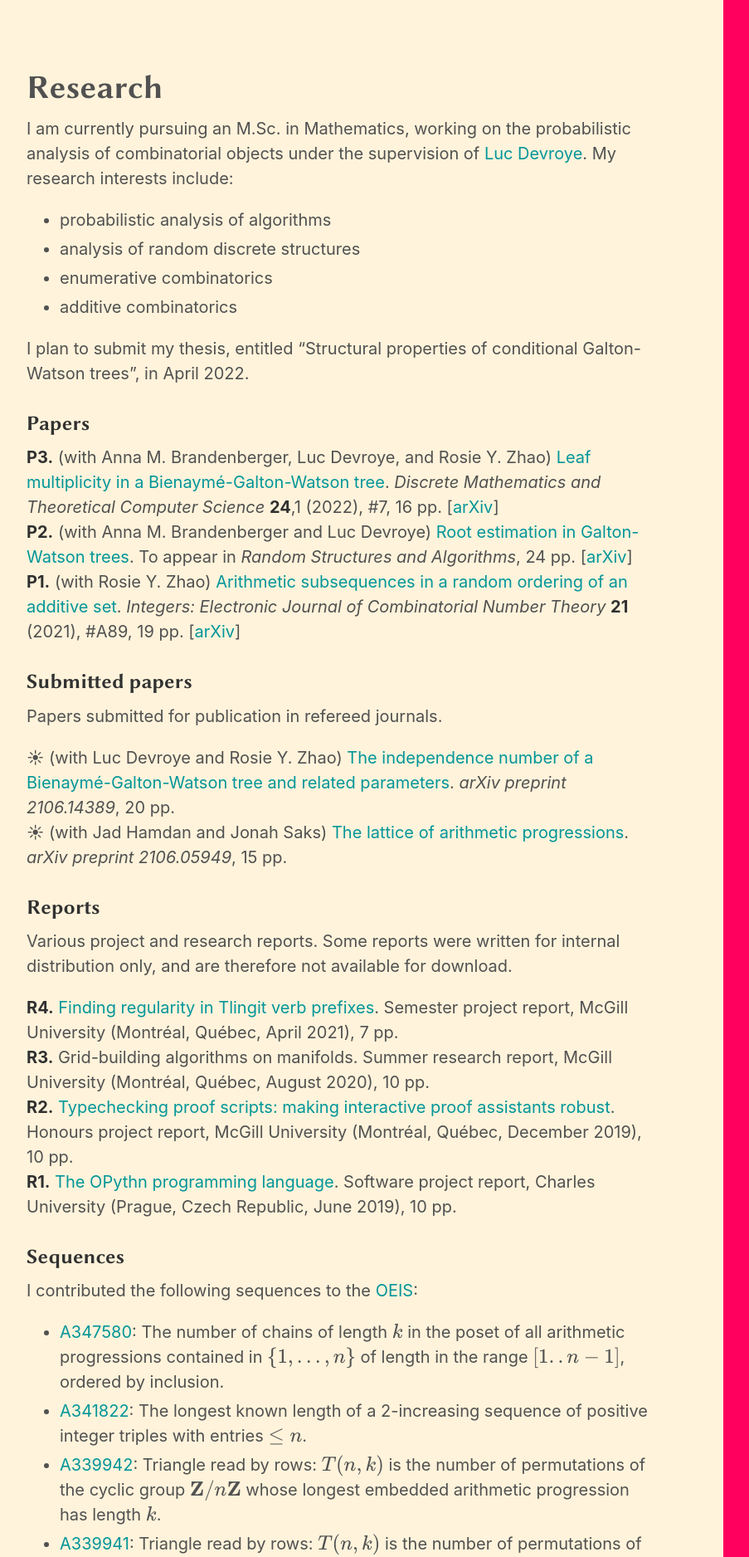
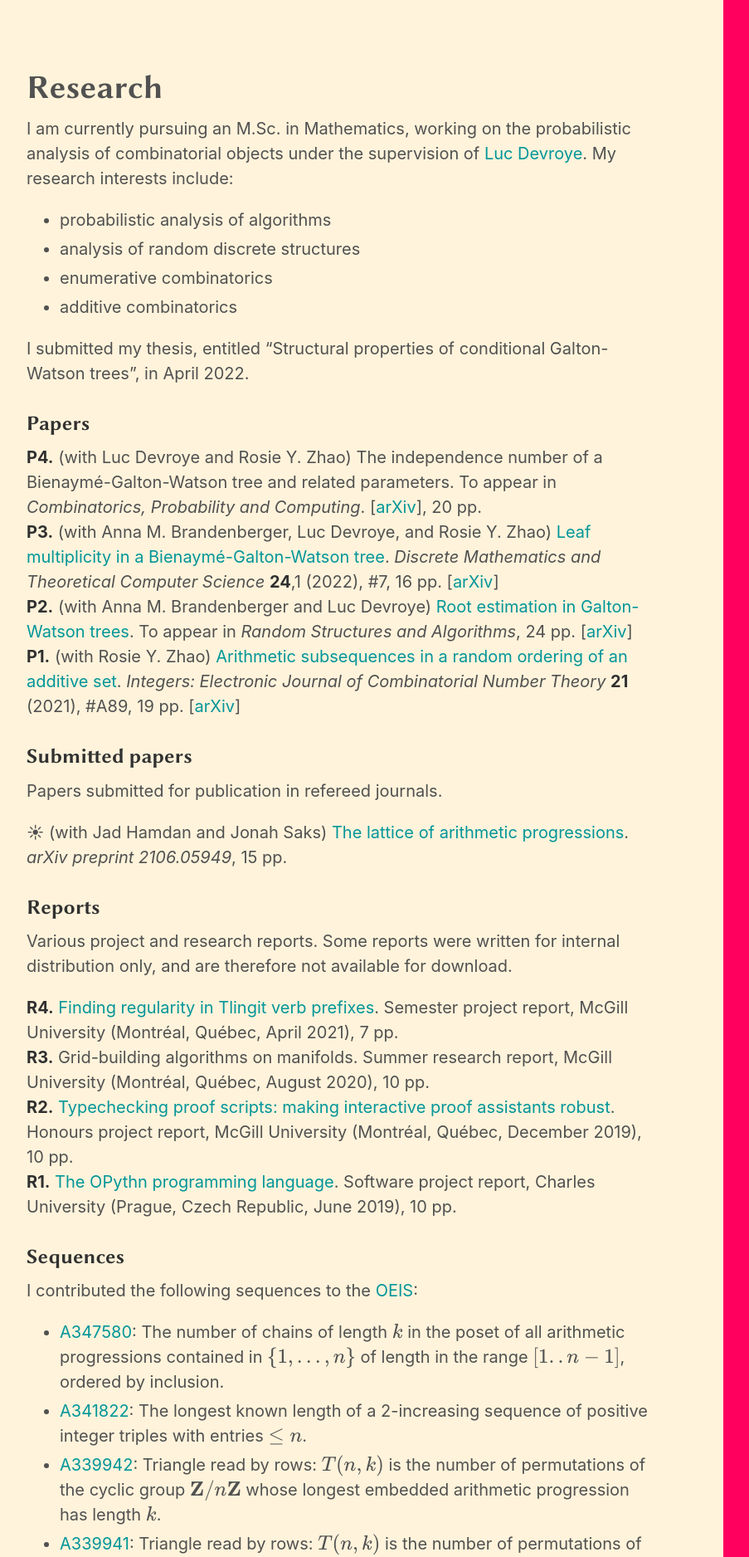
Before and after one commit to marcelgoh/marcelgoh.github.io, a Jekyll site: the page built from research/index.md, in a window 1280 px wide. Shown: the top 1876 px of the page at 83% size, without its empty margins (48-951 px from the left). Built offline with Jekyll 4.4.1, drawn with Linux system fonts in a browser that asks for light colours; some web fonts are replaced; formulas are drawn with MathJax 3; a script that is not in the unit is left out.

Commit message:
New paper

```diff
--- a/home/index.html
+++ b/home/index.html
@@ -165,6 +165,7 @@ If my grandmother had wheels, she would have been a bike.
         &bull; <a href="https://www.goodreads.com/">Goodreads</a>
         &bull; <a href="https://www.duolingo.com/">Duolingo</a>
         &bull; <a href="https://www.coursera.org/">Coursera</a>
+        &bull; <a href="https://www.google.com/maps">Google Maps</a>
 </p>
 <img src="/media/home/homies.gif" alt="my homies">
 <!--<img width="50" src="/media/home/duck.gif">-->
--- a/research/index.md
+++ b/research/index.md
@@ -13,10 +13,12 @@ My research interests include:
 + enumerative combinatorics
 + additive combinatorics
 
-I plan to submit my thesis, entitled "Structural properties of conditional Galton-Watson trees", in April 2022.
+I submitted my thesis, entitled "Structural properties of conditional Galton-Watson trees", in April 2022.
 
 ### Papers
 
+__P4.__ (with Luc Devroye and Rosie Y. Zhao) The independence number of a Bienaymé-Galton-Watson tree and related parameters. To appear in _Combinatorics, Probability and Computing_.
+[[arXiv](https://arxiv.org/abs/2106.14389)], 20&nbsp;pp.
 __P3.__ (with Anna M. Brandenberger, Luc Devroye, and Rosie Y. Zhao) [Leaf multiplicity in a Bienaymé-Galton-Watson tree](https://dmtcs.episciences.org/paper/view/id/9237).
 _Discrete Mathematics and Theoretical Computer Science_ __24__,1 (2022), \#7, 16&nbsp;pp.
 [[arXiv](https://arxiv.org/abs/2105.12046)]
@@ -30,7 +32,6 @@ __P1.__ (with Rosie Y. Zhao) [Arithmetic subsequences in a random ordering of an
 
 Papers submitted for publication in refereed journals.
 
-&#x2600; (with Luc Devroye and Rosie Y. Zhao) [The independence number of a Bienaymé-Galton-Watson tree and related parameters](https://arxiv.org/abs/2106.14389). _arXiv preprint 2106.14389_, 20&nbsp;pp.
 &#x2600; (with Jad Hamdan and Jonah Saks) [The lattice of arithmetic progressions](https://arxiv.org/abs/2106.05949). _arXiv preprint 2106.05949_, 15&nbsp;pp.
 
 ### Reports
```
Also changed, not shown: 2 other files.
